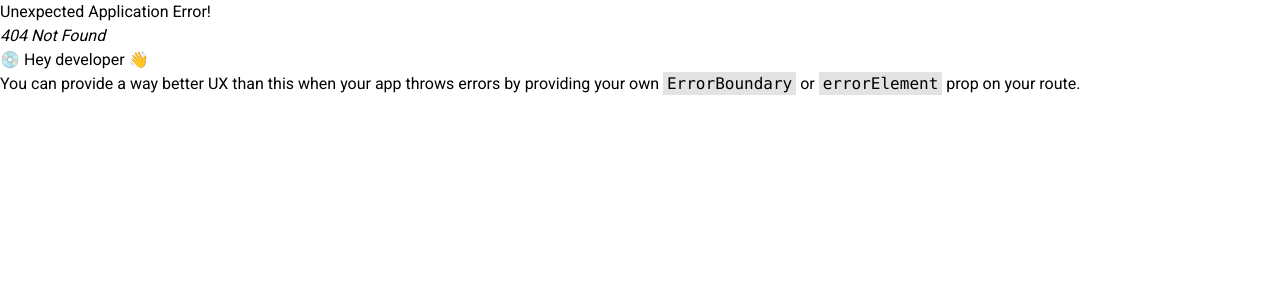
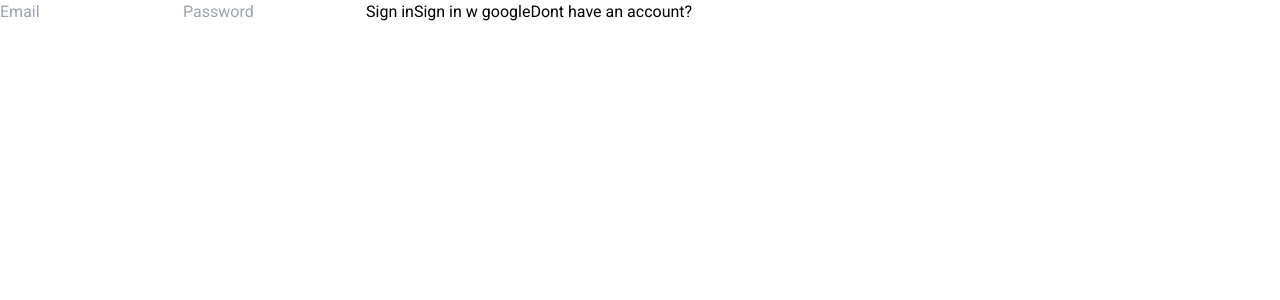
Before and after one commit to Sulkhans/Space, a React (Vite) app: page /Space/auth in a window 1280 px wide. Before the commit this address had no page. Shown: the top 300 px of the page. Built offline with nearby package versions, Linux system fonts and the light colour scheme; no server answers.

Commit message:
Firebase authentication

```diff
--- /dev/null
+++ b/src/components/Loading.tsx
@@ -0,0 +1,5 @@
+const Loading = () => {
+  return <div>Loading</div>;
+};
+
+export default Loading;
--- /dev/null
+++ b/src/components/auth/Signin.tsx
@@ -0,0 +1,70 @@
+import { useState } from "react";
+import { auth, googleProvider } from "../../config/firebase";
+import {
+  signInWithEmailAndPassword,
+  signInWithPopup,
+  signOut,
+} from "firebase/auth";
+import { Link, useNavigate } from "react-router-dom";
+
+type SigninProps = {
+  setIsRegistered: React.Dispatch<React.SetStateAction<boolean>>;
+  user: any;
+  setUser: React.Dispatch<any>;
+};
+
+export const Signin = ({ setIsRegistered, user, setUser }: SigninProps) => {
+  const [email, setEmail] = useState<string>("");
+  const [password, setPassword] = useState<string>("");
+  const navigate = useNavigate();
+  const handleSignIn = async () => {
+    try {
+      await signInWithEmailAndPassword(auth, email, password);
+      navigate("/Space/home");
+    } catch (err) {
+      console.error(err);
+    }
+  };
+  const handleSignInWithGoogle = async () => {
+    try {
+      await signInWithPopup(auth, googleProvider);
+    } catch (err) {
+      console.error(err);
+    }
+  };
+  const handleSignOut = async () => {
+    try {
+      await signOut(auth);
+      setUser(null);
+    } catch (err) {
+      console.error(err);
+    }
+  };
+  return user ? (
+    <div>
+      <h1>you are already signed in with {user.email}</h1>
+      <Link to={"/Space/home"} />
+      <button onClick={handleSignOut}>Sign out</button>
+    </div>
+  ) : (
+    <div>
+      <input
+        type="text"
+        placeholder="Email"
+        value={email}
+        onChange={(e) => setEmail(e.target.value)}
+      />
+      <input
+        type="password"
+        placeholder="Password"
+        value={password}
+        onChange={(e) => setPassword(e.target.value)}
+      />
+      <button onClick={handleSignIn}>Sign in</button>
+      <button onClick={handleSignInWithGoogle}>Sign in w google</button>
+      <button onClick={() => setIsRegistered(false)}>
+        Dont have an account?
+      </button>
+    </div>
+  );
+};
--- /dev/null
+++ b/src/components/auth/Signup.tsx
@@ -0,0 +1,42 @@
+import { useState } from "react";
+import { auth } from "../../config/firebase";
+import { createUserWithEmailAndPassword } from "firebase/auth";
+import { useNavigate } from "react-router-dom";
+
+type SignupProps = {
+  setIsRegistered: React.Dispatch<React.SetStateAction<boolean>>;
+};
+
+export const Signup = ({ setIsRegistered }: SignupProps) => {
+  const [email, setEmail] = useState<string>("");
+  const [password, setPassword] = useState<string>("");
+  const navigate = useNavigate();
+  const signUp = async () => {
+    try {
+      await createUserWithEmailAndPassword(auth, email, password);
+      navigate("/Space/home");
+    } catch (err) {
+      console.error(err);
+    }
+  };
+  return (
+    <div>
+      <input
+        type="text"
+        placeholder="Email"
+        value={email}
+        onChange={(e) => setEmail(e.target.value)}
+      />
+      <input
+        type="password"
+        placeholder="Password"
+        value={password}
+        onChange={(e) => setPassword(e.target.value)}
+      />
+      <button onClick={signUp}>Sign up</button>
+      <button onClick={() => setIsRegistered(true)}>
+        already have an account
+      </button>
+    </div>
+  );
+};
--- /dev/null
+++ b/src/config/firebase.ts
@@ -0,0 +1,15 @@
+import { initializeApp } from "firebase/app";
+import { getAuth, GoogleAuthProvider } from "firebase/auth";
+
+const firebaseConfig = {
+  apiKey: "AIzaSyBfLJkTbS-szkfrU0LuFulP2tMCwA-D8uA",
+  authDomain: "space-6d966.firebaseapp.com",
+  projectId: "space-6d966",
+  storageBucket: "space-6d966.appspot.com",
+  messagingSenderId: "811064267960",
+  appId: "1:811064267960:web:c9ec83eaa04eb16f1d104d",
+};
+
+const app = initializeApp(firebaseConfig);
+export const auth = getAuth(app);
+export const googleProvider = new GoogleAuthProvider();
--- a/src/main.tsx
+++ b/src/main.tsx
@@ -1,11 +1,31 @@
-import { createBrowserRouter, RouterProvider } from "react-router-dom";
+import {
+  createBrowserRouter,
+  Navigate,
+  RouterProvider,
+} from "react-router-dom";
 import ReactDOM from "react-dom/client";
 import "./index.css";
+import { Authentication } from "./pages/Authentication";
+import { Home } from "./pages/Home";
+import ErrorPage from "./pages/ErrorPage";
 
 const router = createBrowserRouter([
   {
-    path: "/",
-    element: <div>Space</div>,
+    path: "/Space/",
+    element: <Navigate to={"/Space/auth"} />,
+  },
+  {
+    path: "/Space/auth",
+    element: <Authentication />,
+  },
+  {
+    path: "/Space/home",
+    element: <Home />,
+  },
+  {
+    path: "*",
+    element: <ErrorPage />,
+    errorElement: <ErrorPage />,
   },
 ]);
 
--- /dev/null
+++ b/src/pages/Authentication.tsx
@@ -0,0 +1,39 @@
+import { useEffect, useState } from "react";
+import { Signin } from "../components/auth/Signin";
+import { Signup } from "../components/auth/Signup";
+import { auth } from "../config/firebase";
+import Loading from "../components/Loading";
+
+export const Authentication = () => {
+  const [loading, setLoading] = useState<boolean>(true);
+  const [user, setUser] = useState<any>(null);
+  const [isRegistered, setIsRegistered] = useState<boolean>(true);
+  console.log(auth);
+  useEffect(() => {
+    const checkAuth = auth.onAuthStateChanged((authUser) => {
+      if (authUser) {
+        const { uid, displayName, email } = authUser;
+        setUser({ uid, displayName, email });
+      } else {
+        setUser(null);
+      }
+      setLoading(false);
+    });
+    return () => checkAuth();
+  }, []);
+  return loading ? (
+    <Loading />
+  ) : (
+    <div>
+      {isRegistered ? (
+        <Signin
+          user={user}
+          setUser={setUser}
+          setIsRegistered={setIsRegistered}
+        />
+      ) : (
+        <Signup setIsRegistered={setIsRegistered} />
+      )}
+    </div>
+  );
+};
--- /dev/null
+++ b/src/pages/ErrorPage.tsx
@@ -0,0 +1,18 @@
+import { useRouteError } from "react-router-dom";
+
+const ErrorPage = () => {
+  const error: any = useRouteError();
+  console.error(error);
+
+  return (
+    <div id="error-page">
+      <h1>Oops!</h1>
+      <p>Sorry, an unexpected error has occurred.</p>
+      <p>
+        <i>{error.statusText || error.message}</i>
+      </p>
+    </div>
+  );
+};
+
+export default ErrorPage;
--- /dev/null
+++ b/src/pages/Home.tsx
@@ -0,0 +1,3 @@
+export const Home = () => {
+  return <div>Home</div>;
+};
```
